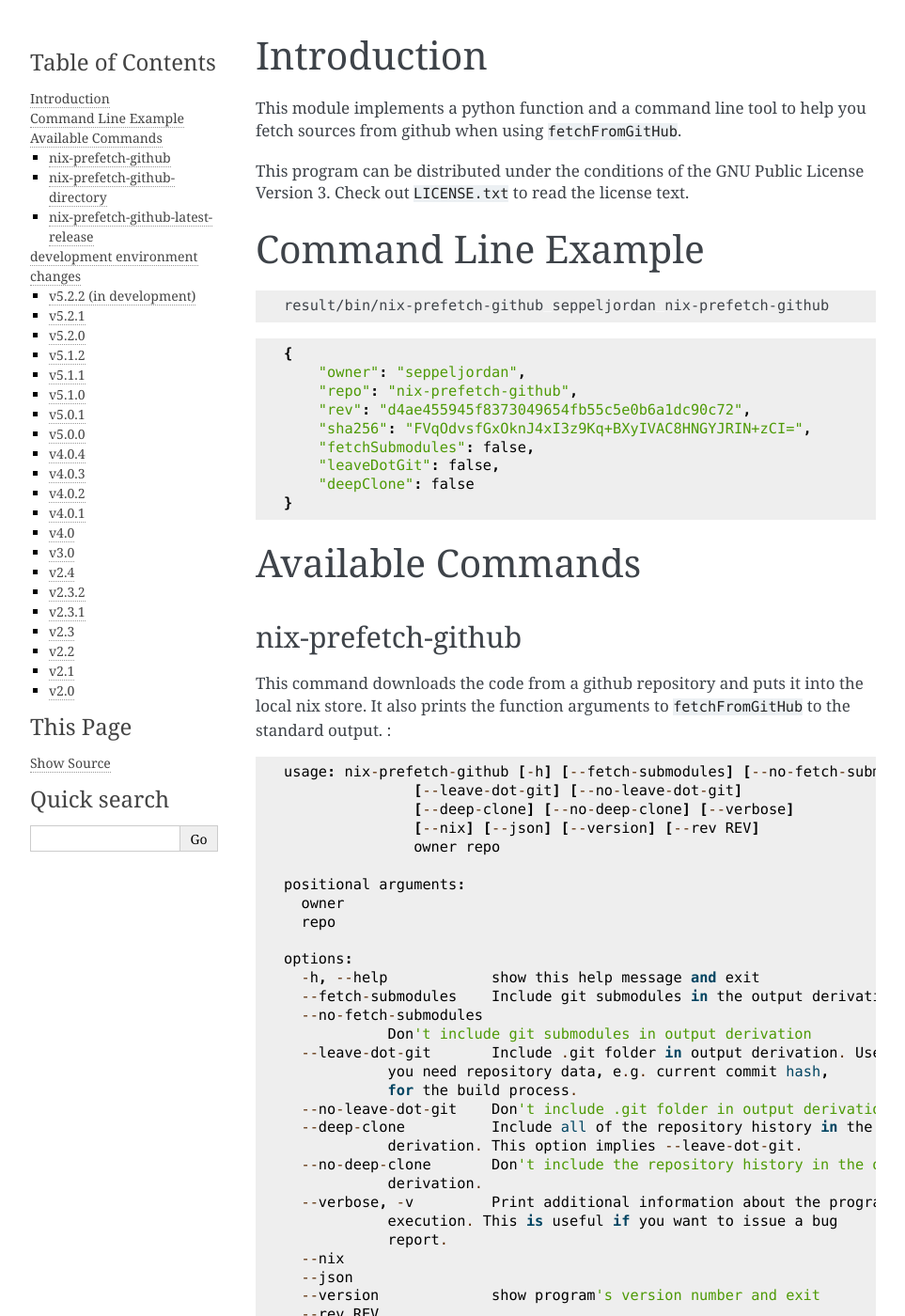
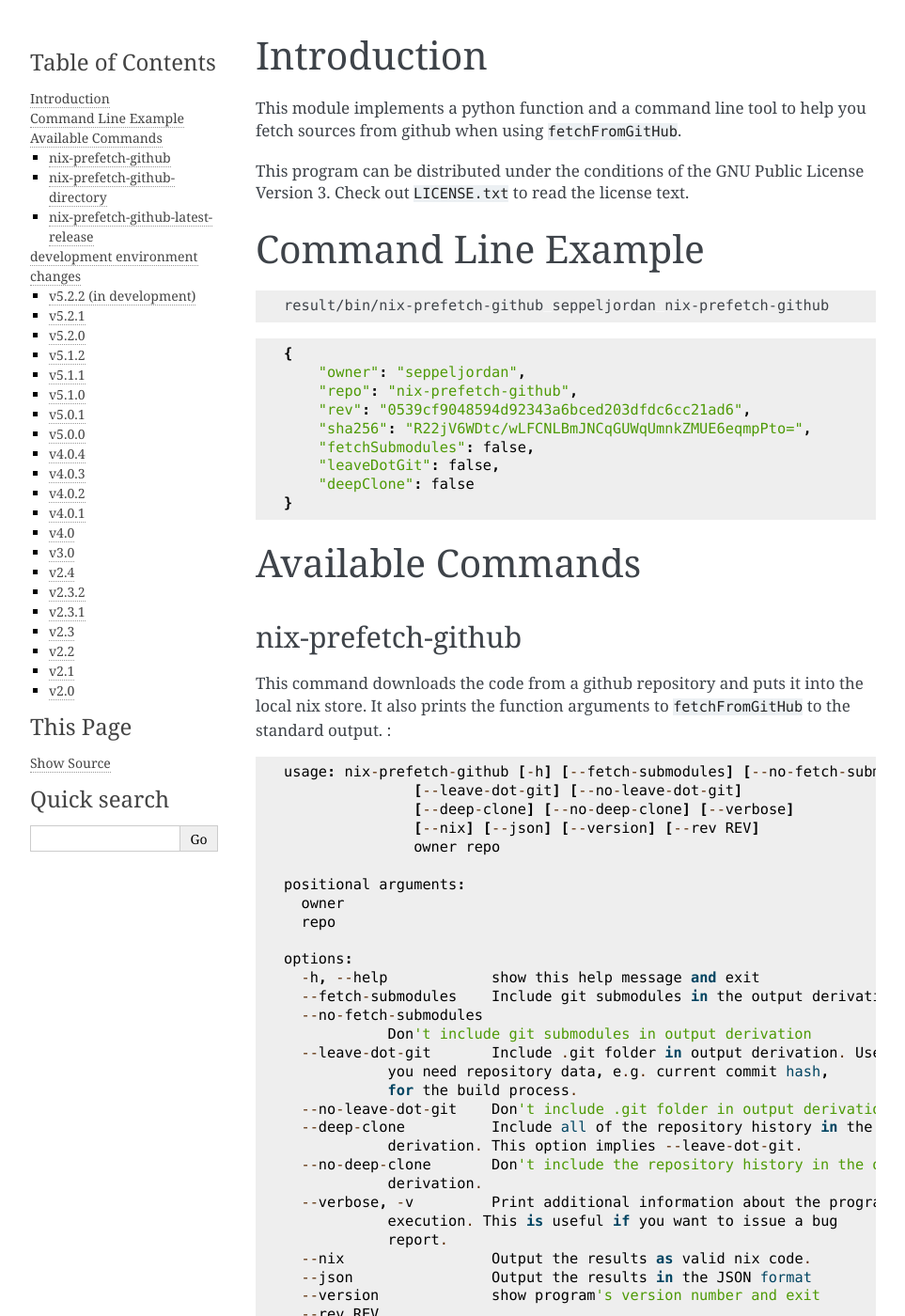
Before and after one commit to seppeljordan/nix-prefetch-github, a Sphinx documentation site: the page built from docs/README.rst, in a window 1280 px wide and 1400 px high. Shown: the whole window at 94% size, without its empty margins (148-1111 px from the left). Built offline with Sphinx 7.4.7, drawn with Linux system fonts in a browser that asks for light colours; the version number could not be read and is left out; some of the changed text lies outside the part shown.

Commit message:
Update README

```diff
--- a/docs/README.rst
+++ b/docs/README.rst
@@ -19,8 +19,8 @@
    {
        "owner": "seppeljordan",
        "repo": "nix-prefetch-github",
-       "rev": "d4ae455945f8373049654fb55c5e0b6a1dc90c72",
-       "sha256": "FVqOdvsfGxOknJ4xI3z9Kq+BXyIVAC8HNGYJRIN+zCI=",
+       "rev": "0539cf9048594d92343a6bced203dfdc6cc21ad6",
+       "sha256": "R22jV6WDtc/wLFCNLBmJNCqGUWqUmnkZMUE6eqmpPto=",
        "fetchSubmodules": false,
        "leaveDotGit": false,
        "deepClone": false
@@ -66,8 +66,8 @@
      --verbose, -v         Print additional information about the programs
                execution. This is useful if you want to issue a bug
                report.
-     --nix
-     --json
+     --nix                 Output the results as valid nix code.
+     --json                Output the results in the JSON format
      --version             show program's version number and exit
      --rev REV
 
@@ -105,8 +105,8 @@
      --verbose, -v         Print additional information about the programs
                execution. This is useful if you want to issue a bug
                report.
-     --nix
-     --json
+     --nix                 Output the results as valid nix code.
+     --json                Output the results in the JSON format
      --version             show program's version number and exit
      --directory DIRECTORY
      --remote REMOTE
@@ -147,8 +147,8 @@
      --verbose, -v         Print additional information about the programs
                execution. This is useful if you want to issue a bug
                report.
-     --nix
-     --json
+     --nix                 Output the results as valid nix code.
+     --json                Output the results in the JSON format
      --version             show program's version number and exit
 
 development environment
```
Also changed, not shown: README.org (+8 -8 lines).
